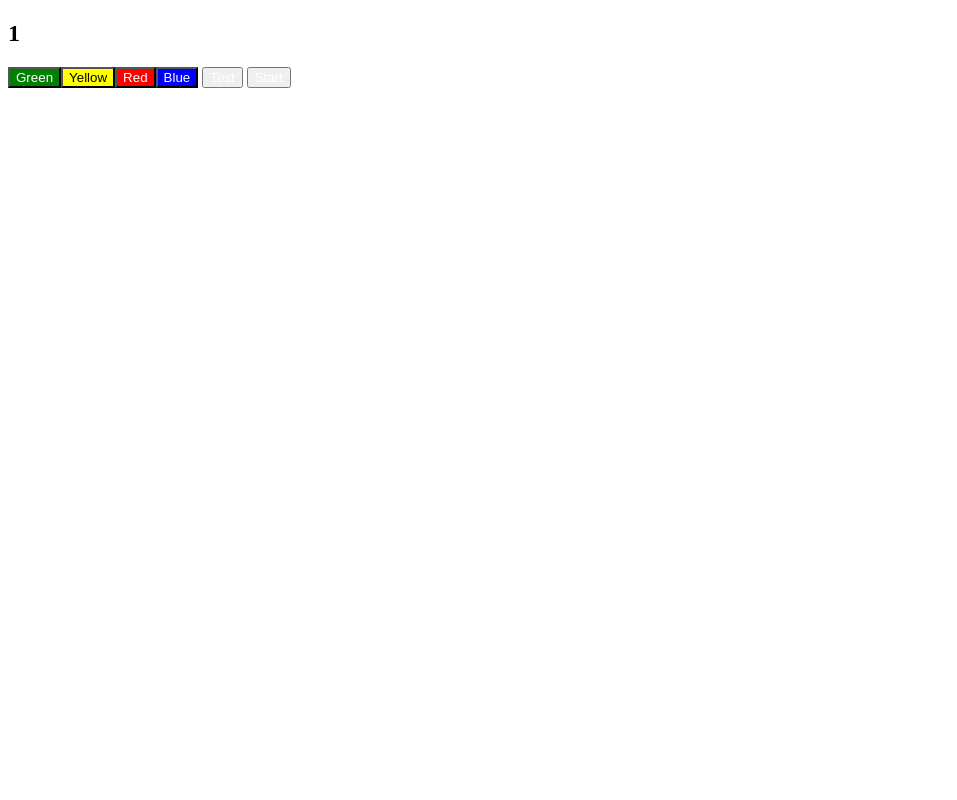
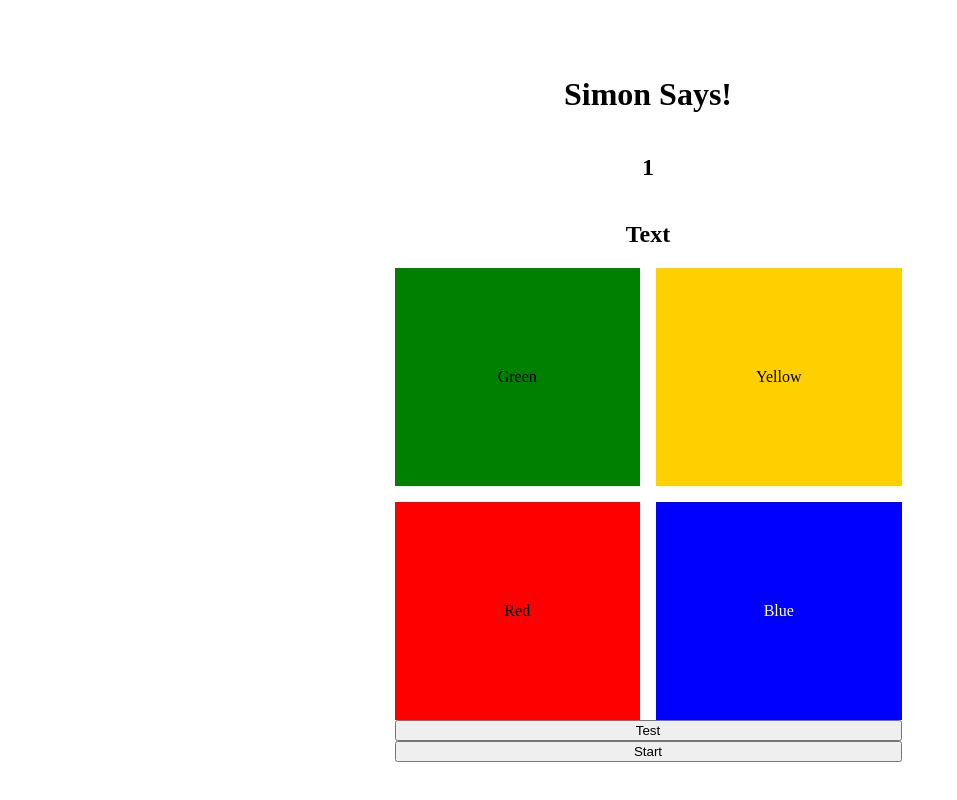
Before and after one commit to Pabloey/Simon-Game, a plain HTML site: page index.html in a window 1280 px wide. Both pictures are taken after a click on the button "Start". Shown: the whole page, without its empty margins (0-957 px from the left). Drawn offline with Linux system fonts and the light colour scheme.

Commit message:
Colors blink different color, after 500ms switch back

```diff
--- a/index.html
+++ b/index.html
@@ -8,9 +8,17 @@
     <title>Document</title>
   </head>
   <body>
+    <h1>Simon Says!</h1>
     <h2 id="score-display">-</h2>
-    <h2 id="text-display"></h2>
-    <button id="green-button">Green</button><button id="yellow-button">Yellow</button><button id="red-button">Red</button><button id="blue-button">Blue</button>
+    <h2 id="text-display">Text</h2>
+    <div id="main-grid">
+      <div id="green-button" class="all-buttons disable-buttons enable-buttons">Green</div>
+      <div id="yellow-button" class="all-buttons disable-buttons enable-buttons">
+        Yellow
+      </div>
+      <div id="red-button" class="all-buttons  disable-buttons enable-buttons">Red</div>
+      <div id="blue-button" class="all-buttons  disable-buttons enable-buttons">Blue</div>
+    </div>
     <button id="test-button">Test</button>
     <button id="start-button">Start</button>
     <script src="scripts.js"></script>
--- a/scripts.js
+++ b/scripts.js
@@ -19,8 +19,51 @@ let winOrLose = true;
 let loopTimes = 0;
 let loopStop;
 
-//Computer pushes a number to array cpuPicks[]
-// Need to loop through numbers everytime. Make a loop that reads from start of Array and stops when it reaches playerPicks.length + 1
+// Play Game randomizes 21 numbers in cpuPicks array, runs computerChoice.
+let playGame = () => {
+  clearInterval(loopStop);
+  cpuPicks = [];
+  playerPicks = [];
+  for (let i = 0; i < 21; i++) {
+    let RNG = Math.floor(Math.random() * 4);
+    cpuPicks.push(RNG);
+  }
+  console.log(cpuPicks);
+  score = 0;
+  turn = false;
+  computerChoice();
+};
+
+// Will make colors blink when invoked
+let blinkGreen = () => {
+  greenButton.style.backgroundColor = "#9EE5DD";
+  setTimeout(() => {
+    greenButton.style.backgroundColor = "green";
+  }, 500);
+};
+
+let blinkYellow = () => {
+  yellowButton.style.backgroundColor = "#yellow";
+  setTimeout(() => {
+    yellowButton.style.backgroundColor = "#ffd000";
+  }, 500);
+};
+
+let blinkRed = () => {
+  redButton.style.backgroundColor = "#EE9781";
+  setTimeout(() => {
+    redButton.style.backgroundColor = "red";
+  }, 500);
+};
+
+let blinkBlue = () => {
+  blueButton.style.backgroundColor = "#9EE5DD";
+  setTimeout(() => {
+    blueButton.style.backgroundColor = "blue";
+  }, 500);
+};
+
+// Computer reads through predetermined Array at start of game.
 let computerChoice = () => {
   if (turn === false) {
     console.log("Score before number: " + score);
@@ -30,15 +73,19 @@ let computerChoice = () => {
     loopStop = setInterval(() => {
       if (loopTimes < score) {
         if (cpuPicks[loopTimes] === 0) {
+          blinkGreen();
           console.log("Green Clicked");
         }
         if (cpuPicks[loopTimes] === 1) {
+          blinkYellow();
           console.log("Yellow Clicked");
         }
         if (cpuPicks[loopTimes] === 2) {
+          blinkRed();
           console.log("Red Clicked");
         }
         if (cpuPicks[loopTimes] === 3) {
+          blinkBlue();
           console.log("Blue Clicked");
         } else if (loopTimes === score) {
           console.log("Players Turn");
@@ -46,15 +93,14 @@ let computerChoice = () => {
         loopTimes++;
       }
     }, 1000);
+    turn = true;
   }
-  turn = true;
 };
 
-//Player Functions
-// Three condtions to set
+// Player Functions
 // If player guesses correctly, but still not at last round. Keep going = first (if)
-// If player guess correctly and array is equal to round amount. Win
-// If player guesses incorretly, reset game to 0, clear arrays.
+// If player guess correctly and array is equal to round amount. Win = second (else if)
+// If player guesses incorretly, reset game to 0, clear arrays. Lose = third (else if)
 let testChoice = () => {
   if (
     playerPicks.length === cpuPicks.length &&
@@ -71,12 +117,14 @@ let testChoice = () => {
     playerPicks = [];
     clearInterval(loopStop);
     console.log(turn);
-  } else if (playerPicks[playerPicks.length - 1] != cpuPicks[playerPicks.length - 1]) {
+  } else if (
+    playerPicks[playerPicks.length - 1] != cpuPicks[playerPicks.length - 1]
+  ) {
     console.log("You lose");
+    playGame();
     clearInterval(loopStop);
-    playGame();
   }
-  console.log(playerPicks);
+  console.log(playerPicks.length);
 };
 
 // Event Listeners
@@ -84,24 +132,28 @@ let testChoice = () => {
 // Player can click on every button through these Event Listeners.
 greenButton.addEventListener("click", () => {
   if (turn === true) {
+    blinkGreen();
     playerPicks.push(0);
     testChoice();
   }
 });
 yellowButton.addEventListener("click", () => {
   if (turn === true) {
+    blinkYellow();
     playerPicks.push(1);
     testChoice();
   }
 });
 redButton.addEventListener("click", () => {
   if (turn === true) {
+    blinkRed();
     playerPicks.push(2);
     testChoice();
   }
 });
 blueButton.addEventListener("click", () => {
   if (turn === true) {
+    blinkBlue();
     playerPicks.push(3);
     testChoice();
   }
@@ -113,21 +165,6 @@ testButton.addEventListener("click", () => {
   computerChoice();
 });
 
-// Play Game randomizes 21 numbers in cpuPicks array, runs computerChoice.
-let playGame = () => {
-  clearInterval(loopStop);
-  cpuPicks = [];
-  playerPicks = [];
-  for (let i = 0; i < 3; i++) {
-    let RNG = Math.floor(Math.random() * 4);
-    cpuPicks.push(RNG);
-  }
-  console.log(cpuPicks);
-  score = 0;
-  computerChoice();
-};
-
 startButton.addEventListener("click", () => {
-  turn = false;
   playGame();
 });
--- a/style.css
+++ b/style.css
@@ -1,5 +1,22 @@
-button {
-  color: white;
+body {
+  display: grid;
+  justify-content: center;
+  align-content: center;
+  height: 100vh;
+  width: 100vw;
+  text-align: center;
+}
+
+/* div {
+  pointer-events: none;
+} */
+
+#main-grid {
+  display: grid;
+  justify-content: center;
+  align-content: center;
+  grid-template-columns: 1fr 1fr;
+  gap: 1rem;
 }
 
 #green-button {
@@ -7,7 +24,7 @@ button {
 }
 
 #yellow-button {
-  background-color: yellow;
+  background-color: #ffd000;
   color: black;
 }
 
@@ -17,4 +34,10 @@ button {
 
 #blue-button {
   background-color: blue;
+  color: white;
 }
+
+.all-buttons {
+  padding: 100px;
+  border:
+}
```
